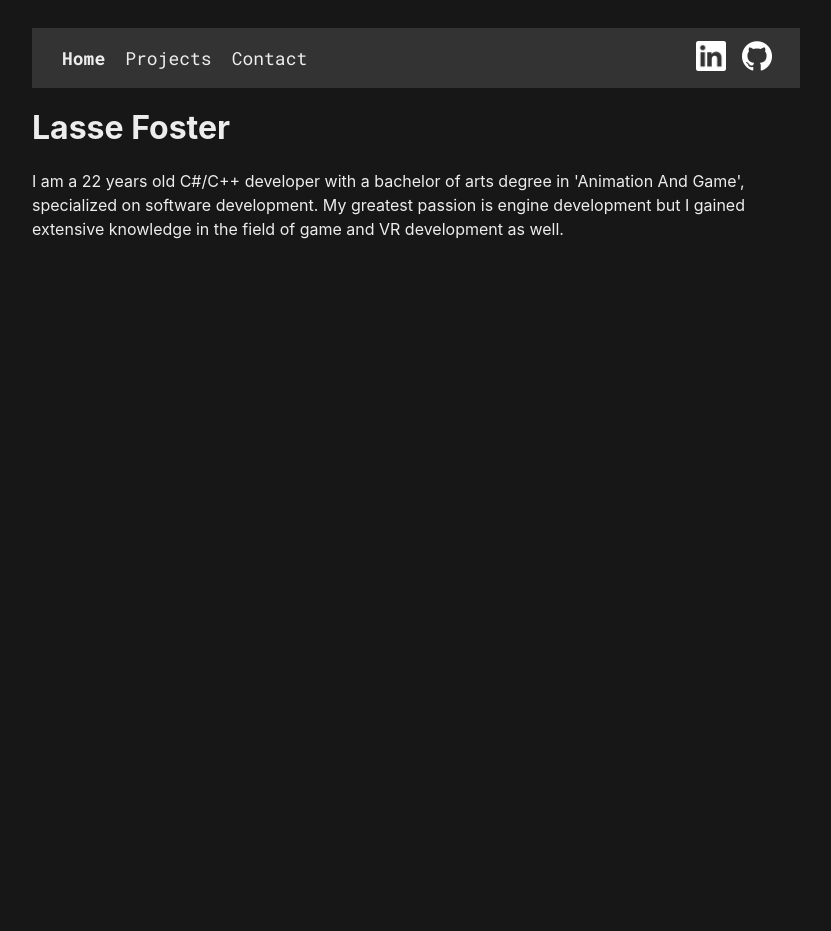
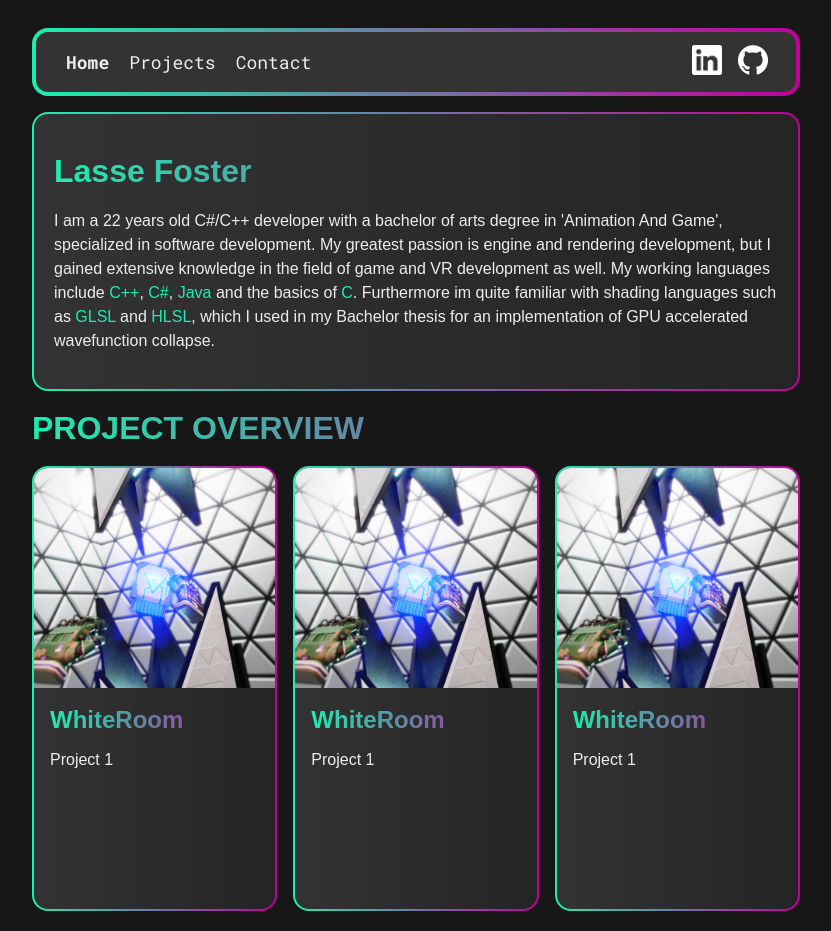
Before and after one commit to LaFoster00/Portfolio, a plain HTML site: page index.html in a window 1280 px wide. Shown: the whole page, without its empty margins (224-1055 px from the left). Before the commit the page ends 816 px from the top, so only its background shows below. Drawn offline with Linux system fonts and the light colour scheme.

Commit message:
* landing restyle

```diff
--- a/index.html
+++ b/index.html
@@ -15,7 +15,7 @@
     <script src="scripts/nav-behaviour.js"></script>
 </head>
 
-<body class="bg-color-primary">
+<body class="bg-color">
     <div class="content-container">
         <div class="navigation">
             <!-- Desktop Navigation -->
@@ -60,14 +60,53 @@
             </div>
         </div>
 
-        <div>
+        <div class="section-container">
             <h1>Lasse Foster</h1>
             <p>
                 I am a <span id="age">unknown</span> years old C#/C++ developer with a bachelor of arts
-                degree in 'Animation And Game', specialized on software development.
-                My greatest passion is engine development but I gained extensive knowledge in the field of
-                game and VR development as well.
+                degree in 'Animation And Game', specialized in software development.
+                My greatest passion is engine and rendering development, but I gained extensive knowledge in the field
+                of game and VR development as well.
+                My working languages include <span class="highlight">C++</span>, <span class="highlight">C#</span>,
+                <span class="highlight">Java</span> and the basics of <span class="highlight">C</span>. Furthermore im
+                quite familiar with shading languages such as <span class="highlight">GLSL</span> and <span
+                    class="highlight">HLSL</span>, which I used in my Bachelor thesis for an implementation of
+                GPU accelerated wavefunction collapse.
             </p>
+        </div>
+
+        <h1>PROJECT OVERVIEW</h1>
+
+        <div class="panel-container">
+            <div class="panel">
+                <a href="projects.html">
+                    <img src="images/WhiteRoom_Poster.jpg" alt="Panel 1">
+                    <div>
+                        <h2 class="image-text-bottom-left">WhiteRoom</h2>
+                        <p>Project 1</p>
+                    </div>
+                </a>
+            </div>
+
+            <div class="panel">
+                <a href="projects.html">
+                    <img src="images/WhiteRoom_Poster.jpg" alt="Panel 2">
+                    <div>
+                        <h2 class="image-text-bottom-left">WhiteRoom</h2>
+                        <p>Project 1</p>
+                    </div>
+                </a>
+            </div>
+
+            <div class="panel">
+                <a href="projects.html">
+                    <img src="images/WhiteRoom_Poster.jpg" alt="Panel 3">
+                    <div>
+                        <h2 class="image-text-bottom-left">WhiteRoom</h2>
+                        <p>Project 1</p>
+                    </div>
+                </a>
+            </div>
         </div>
 
         <footer></footer>
--- a/style/styles.css
+++ b/style/styles.css
@@ -1,29 +1,35 @@
 :root {
-    --color : #fff;
-    --color-primary : #EDEDED;
+    --color-text : #EDEDED;
+    --color-primary : #1deeaf;
     --color-secondary : #c30098;
     --color-heading : #EDEDED;
-    --bg-color-primary : #171717;
-    --bg-color-accent : #444444;
+    --bg-color: #171717;
+    --bg-color-primary : #242424;
+    --bg-color-accent : #333;
     --link-color : #008c96;
     --nav-bg-color : #333;
+    --border-radius : 1rem;
 }
 
 body{
     height: 100vh;
     font-family: 'Roboto Mono', monospace;
     font-size: 16px;
-    color: var(--color-primary);
+    color: var(--color-text);
 }
 
 /* Primary color */
 .color-primary {
-  color: var(--color-primary);
+  color: var(--color-text);
 }
 
 /* Secondary color */
 .color-secondary {
   color: var(--color-secondary);
+}
+
+.bg-color {
+  background-color: var(--bg-color);
 }
 
 /* Background color */
@@ -43,15 +49,24 @@ a {
 
 /* Headings */
 h1, h2, h3, h4, h5, h6 {
-  font-family: "Inter", sans-serif;
+  font-family: "RobotoMono", sans-serif;
   font-weight: 700;
-  line-height: 1.2;
+  line-height: 1;
   color: var(--color-heading);
+  background-image: linear-gradient(to right, var(--color-primary), var(--color-secondary));
+  background-clip: text;
+  -webkit-background-clip: text;
+  -webkit-text-fill-color: transparent;
+}
+
+.highlight {
+  font-family: "RobotoMono", sans-serif;
+  color: var(--color-primary);
 }
 
 /* Body text */
 p {
-  font-family: "Inter", sans-serif;
+  font-family: "RobotoMono", sans-serif;
   font-weight: 400;
   line-height: 1.5;
   color: var(--heading-color);
@@ -72,7 +87,7 @@ blockquote {
   font-family: "Inter", sans-serif;
   font-weight: 400;
   line-height: 1.5;
-  color: var(--color-primary);
+  color: var(--color-text);
   border-left: 5px solid #008c96;
   margin: 0;
   padding: 10px 20px;
@@ -108,12 +123,23 @@ blockquote {
 }
 
 nav {
-  background-color: var(--nav-bg-color);
   height: 60px;
   display: flex;
   justify-content: space-between;
   align-items: center;
   padding: 0 20px;
+  /* Fallback for non border image support*/
+  border: 0.2rem solid var(--color-primary);
+
+  background: linear-gradient(var(--nav-bg-color), var(--nav-bg-color)) padding-box,
+              linear-gradient(to right, var(--color-primary), var(--color-secondary)) border-box;
+  border-radius: 1rem;
+  border: 4px solid transparent;
+}
+
+/* Override border-radius for the navbar itself */
+nav {
+  border-radius: 1rem;
 }
 
 nav ul {
@@ -128,7 +154,7 @@ nav li {
 }
 
 nav a {
-  color: var(--color-primary);
+  color: var(--color-text);
   text-decoration: none;
   font-size: 18px;
 }
@@ -140,7 +166,7 @@ nav a {
 /* Style for mobile navigation bar */
 .mobile-nav {
     overflow: hidden;
-    background-color: #333;
+    background-color: var(--nav-bg-color);
     position: relative;
     display: none; /* Hide by default */
 }
@@ -151,12 +177,15 @@ nav a {
   padding: 10px;
   text-align: center;
   background-color: var(--nav-bg-color);
-  color: var(--color-primary);
+  color: var(--color-text);
 }
 
 /* Style the hamburger menu */
 .mobile-nav a.icon {
-  background: black;
+  background: var(--color-primary);
+  background-image: linear-gradient(to right, var(--color-primary), var(--color-secondary));
+  background-size: 100%;
+
   display: block;
   position: absolute;
   right: 0;
@@ -205,7 +234,77 @@ nav a {
 }
 
 .content-container {
-    max-width: 48rem;
-    margin: 0 auto;
-    padding: 20px;
+  max-width: 48rem;
+  margin: 0 auto;
+  padding: 20px;
 }
+
+.section-container {
+  background: var(--bg-color-accent);
+  background-image: linear-gradient(to right, var(--bg-color-accent), var(--bg-color-primary));
+  margin: 1rem 0rem;
+  padding: 20px;
+  /* Fallback for non border image support*/
+  border: 0.2rem solid var(--color-primary);
+
+  background: linear-gradient(to left, var(--bg-color-primary), var(--bg-color-accent)) padding-box,
+              linear-gradient(to right, var(--color-primary), var(--color-secondary)) border-box;
+  border-radius: 1rem;
+  border: 2px solid transparent;
+}
+
+.panel-container {
+  display: grid;
+  grid-template-columns: repeat(auto-fit, minmax(14rem, 1fr));
+  gap: 1rem;
+}
+
+.panel {
+  display: flex;
+  flex-direction: column;
+  justify-content: space-between;
+  /* Fallback for non border image support*/
+  border: 0.2rem solid var(--color-primary);
+
+  background: linear-gradient(to left, var(--bg-color-primary), var(--bg-color-accent)) padding-box,
+              linear-gradient(to right, var(--color-primary), var(--color-secondary)) border-box;
+  border-radius: 1rem;
+  border: 2px solid transparent;
+  overflow: hidden;
+
+}
+
+.panel a:link {
+  text-decoration: none;
+  color: var(--color-text);
+}
+
+.panel a:visited {
+  text-decoration: none;
+  color: var(--color-text);
+}
+
+.panel a:hover {
+  text-decoration: none;
+  color: var(--color-text);
+}
+
+.panel a:active {
+  text-decoration: none;
+  color: var(--color-text);
+}
+
+.panel img {
+  width: 100%;
+  height: 50%;
+  object-fit: cover;
+}
+
+.panel h2
+{
+  margin: 1rem;
+}
+
+.panel p {
+  margin: 1rem;
+}
```
Also changed, not shown: contact.html (+2 -2 lines), projects.html (+2 -2 lines).
